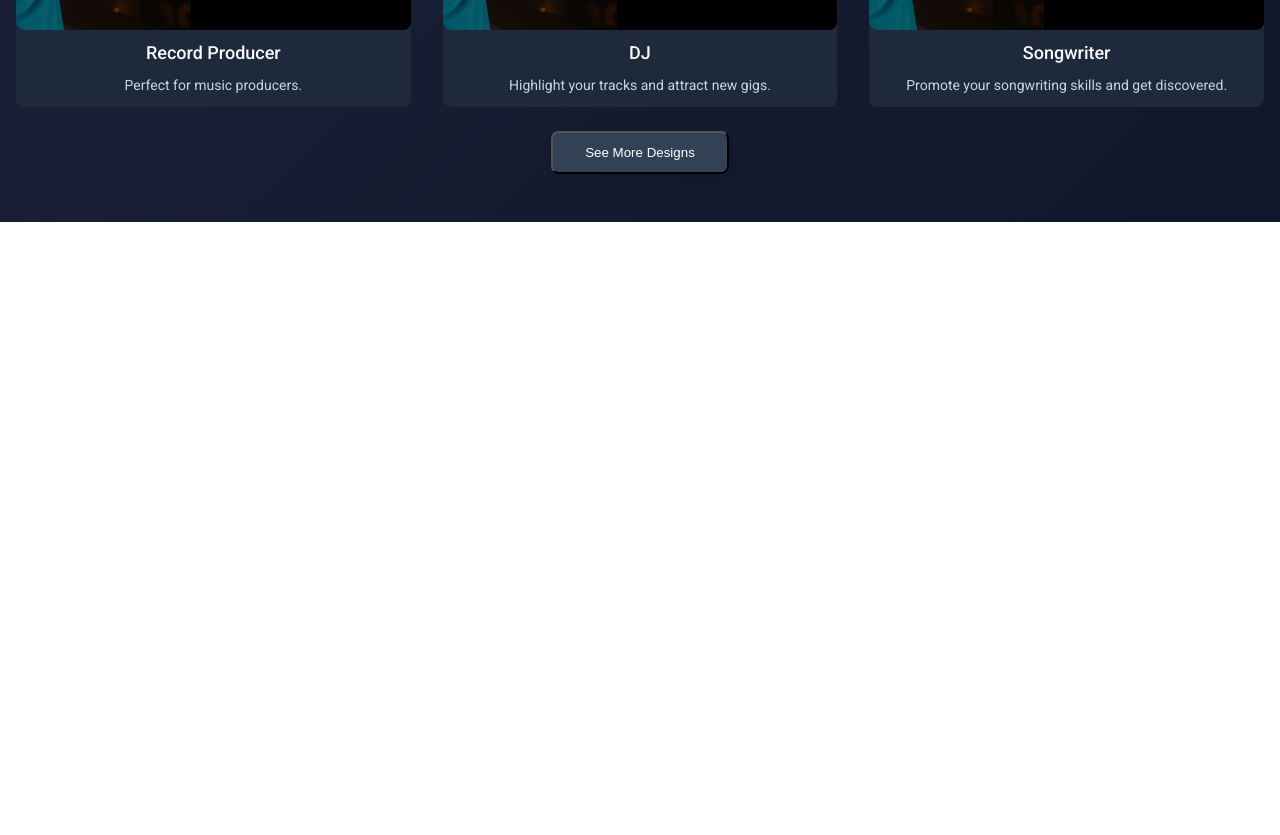
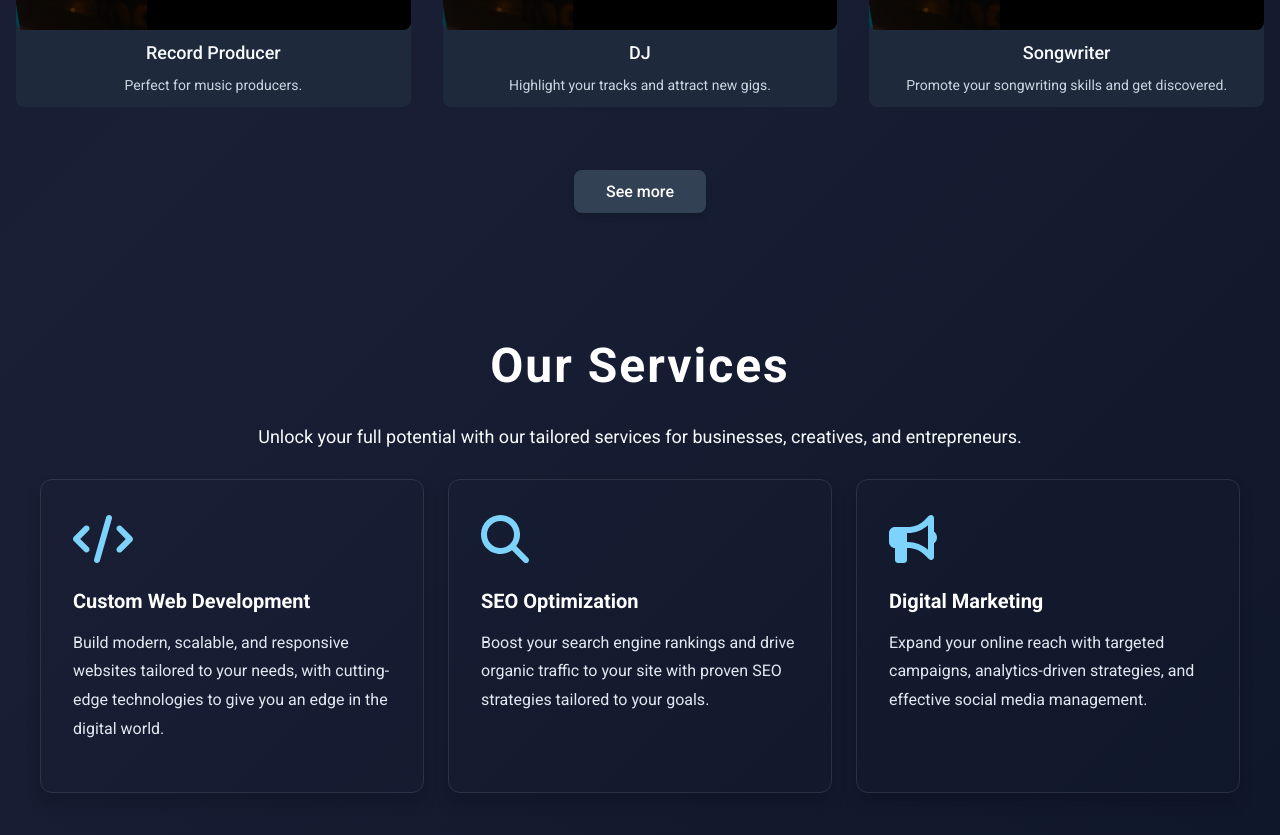
Before and after one commit to Nysonn/t3chwrapped, a React (Vite) app: page / in a window 1280 px wide. Shown: the part 1500-2335 px from the top of the page. Before the commit the page ends 1722 px from the top, so only its background shows below. Built offline with nearby package versions, Linux system fonts and the light colour scheme.

Commit message:
Featured Services Section

```diff
--- /dev/null
+++ b/src/components/sections/Featured Services/FeaturedServices.css
@@ -0,0 +1,83 @@
+.featured {
+  padding: var(--spacing-2xl) 0;
+  background: var(--primary-gradient); /* Add a gradient for a more professional look */
+  color: var(--neutral-100);
+}
+
+.featured-container {
+  max-width: 1200px;
+  margin: 0 auto;
+  padding: 0 var(--spacing-lg);
+  text-align: center;
+  cursor: pointer;
+}
+
+.featured h2 {
+  text-align: center;
+  font-size: var(--fs-5xl);
+  margin-bottom: var(--spacing-xl);
+  letter-spacing: 2px;
+  color: var(--neutral-100);
+}
+
+.featured-subtitle {
+  font-size: var(--fs-lg);
+  color: var(--neutral-200);
+  margin-bottom: var(--spacing-xl);
+}
+
+.featured-grid {
+  display: grid;
+  grid-template-columns: repeat(auto-fit, minmax(320px, 1fr));
+  gap: var(--spacing-lg);
+}
+
+.feature-card {
+  background: var(--neutral-gradient); /* Subtle gradient for the cards */
+  border-radius: var(--radius-lg);
+  padding: var(--spacing-xl);
+  text-align: left;
+  box-shadow: var(--shadow-lg);
+  transition: transform 0.3s ease, box-shadow 0.3s ease;
+  border: 1px solid rgba(255, 255, 255, 0.1);
+}
+
+.feature-card:hover {
+  transform: translateY(-10px);
+  box-shadow: var(--shadow-xl);
+  background: rgba(255, 255, 255, 0.1); /* Enhance hover effect */
+}
+
+.feature-icon {
+  font-size: 3rem;
+  color: var(--accent-200);
+  margin-bottom: var(--spacing-md);
+}
+
+.feature-card h3 {
+  font-size: var(--fs-xl);
+  margin-bottom: var(--spacing-md);
+  color: var(--neutral-100);
+}
+
+.feature-card p {
+  color: var(--neutral-300);
+  line-height: 1.8;
+}
+
+@media (max-width: 768px) {
+  .featured-container {
+    padding: 0 var(--spacing-md);
+  }
+
+  .featured h2 {
+    font-size: var(--fs-3xl);
+    margin-top : 10px;
+  }
+
+  .featured-subtitle {
+    font-size: var(--fs-md);
+  }
+
+
+}
--- /dev/null
+++ b/src/components/sections/Featured Services/FeaturedServices.jsx
@@ -0,0 +1,46 @@
+import { FontAwesomeIcon } from '@fortawesome/react-fontawesome';
+import { faCode, faSearch, faBullhorn } from '@fortawesome/free-solid-svg-icons';
+import './FeaturedServices.css';
+
+export default function FeaturedServices() {
+  const features = [
+    {
+      icon: <FontAwesomeIcon icon={faCode} />,
+      title: 'Custom Web Development',
+      description:
+        'Build modern, scalable, and responsive websites tailored to your needs, with cutting-edge technologies to give you an edge in the digital world.',
+    },
+    {
+      icon: <FontAwesomeIcon icon={faSearch} />,
+      title: 'SEO Optimization',
+      description:
+        'Boost your search engine rankings and drive organic traffic to your site with proven SEO strategies tailored to your goals.',
+    },
+    {
+      icon: <FontAwesomeIcon icon={faBullhorn} />,
+      title: 'Digital Marketing',
+      description:
+        'Expand your online reach with targeted campaigns, analytics-driven strategies, and effective social media management.',
+    },
+  ];
+
+  return (
+    <section className="featured">
+      <div className="featured-container">
+        <h2>Our Services</h2>
+        <p className="featured-subtitle">
+          Unlock your full potential with our tailored services for businesses, creatives, and entrepreneurs.
+        </p>
+        <div className="featured-grid">
+          {features.map((feature, index) => (
+            <div key={index} className="feature-card">
+              <div className="feature-icon">{feature.icon}</div>
+              <h3>{feature.title}</h3>
+              <p>{feature.description}</p>
+            </div>
+          ))}
+        </div>
+      </div>
+    </section>
+  );
+}
--- a/src/components/sections/Hero/Hero.jsx
+++ b/src/components/sections/Hero/Hero.jsx
@@ -25,23 +25,11 @@ export default function Hero() {
           <h1 className="hero-tagline">
             Bridging the gap between <span className="accent">Music</span> and <span className="accent">Technology</span>
           </h1>
-          {/* <div className="hero-actions">
-            <Link to="/designs" className="btn-primary">
-              Explore Designs
-            </Link>
-            <Link to="/services" className="btn-secondary">
-              Our Services
-            </Link>
-          </div> */}
            <div className="hero-actions">
             <PrimaryButton to="/designs">Explore Designs</PrimaryButton>
             <SecondaryButton to="/services">Our Services</SecondaryButton>
           </div>
         </div>
-        <div className="hero-decorator">
-          <div className="gradient-circle"></div>
-          <div className="floating-shapes"></div>
-        </div>
       </div>
     </section>
   );
--- a/src/pages/Designs/Designs.css
+++ b/src/pages/Designs/Designs.css
@@ -169,23 +169,7 @@
 
 .see-more-container {
   text-align: center;
-  margin-top: var(--spacing-lg);
-}
-
-.see-more-button {
-  padding: var(--spacing-sm) var(--spacing-xl);
-  border-radius: var(--radius-md);
-  font-weight: 500;
-  text-decoration: none;
-  transition: all 0.3s ease;
-  box-shadow: var(--shadow-md);
-  background: var(--primary-300);
-  color: var(--neutral-100);
-}
-
-.see-more-button:hover {
-  background-color: var(--primary-700);
-  transform: scale(1.1);
+  margin-top: 75px;
 }
 
 /* Animation Keyframes */
--- a/src/pages/Designs/Designs.jsx
+++ b/src/pages/Designs/Designs.jsx
@@ -3,6 +3,7 @@ import { AiOutlinePlayCircle } from 'react-icons/ai'; // Import the play button
 import DemoImage1 from '../../../src/assets/images/braddie.jpg';
 import DemoImage2 from '../../../src/assets/images/brad-sings.jpg';
 import DemoImage3 from '../../../src/assets/images/brandie-singer.jpg';
+import PrimaryButton from '../../../src/components/common/Button/PrimaryButton.jsx';
 import './Designs.css';
 
 const allDesigns = [
@@ -137,12 +138,7 @@ export default function Designs({ isHomepage = false }) {
         </div>
         {isHomepage && (
           <div className="see-more-container">
-            <button
-              className="see-more-button"
-              onClick={() => (window.location.href = '/designs')}
-            >
-              See More Designs
-            </button>
+            <PrimaryButton to="/designs">See more</PrimaryButton>
           </div>
         )}
       </div>
--- a/src/pages/Home/Home.jsx
+++ b/src/pages/Home/Home.jsx
@@ -1,4 +1,5 @@
 import Hero from '../../components/sections/Hero/Hero'
+import FeaturedServices from '../../components/sections/Featured Services/FeaturedServices'
 import Designs from '../Designs/Designs'
 import './Home.css'
 
@@ -7,6 +8,7 @@ export default function Home() {
     <div className="home">
       <Hero />
       <Designs isHomepage={true}/>
+      <FeaturedServices />
     </div>
-  )
+  );
 }
--- a/src/pages/Services/Services.jsx
+++ b/src/pages/Services/Services.jsx
@@ -1,5 +1,7 @@
-const Services = () => {
-  return <div>Services Page</div>
+import FeaturedServices from "../../components/sections/Featured Services/FeaturedServices";
+
+export default function Services() {
+  return (
+    <FeaturedServices />
+  );
 }
-
-export default Services
```
Also changed, not shown: src/components/sections/Featured/Featured.css (deleted, +0 -67 lines), src/components/sections/Featured/Featured.jsx (deleted, +0 -42 lines), src/components/sections/Grid/Grid.css (deleted, +0 -47 lines), src/components/sections/Grid/Grid.jsx (deleted, +0 -19 lines).
